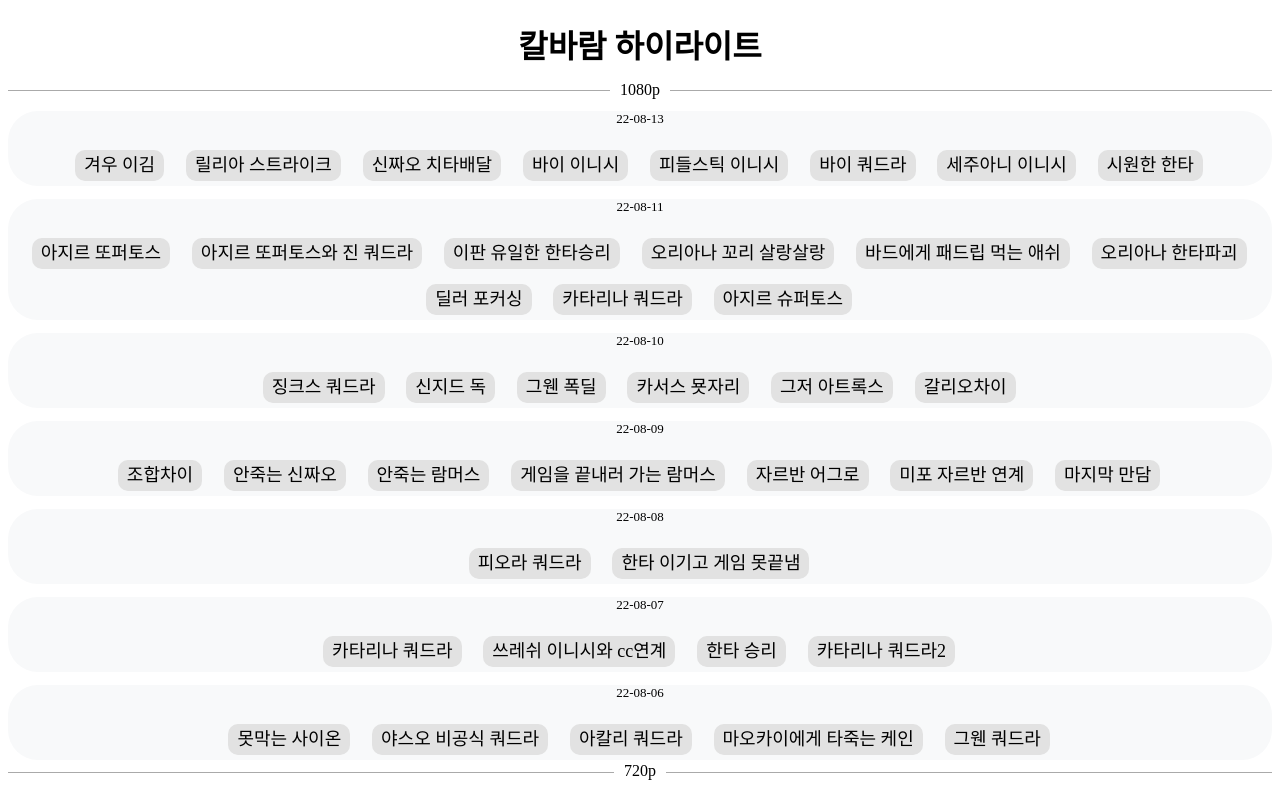
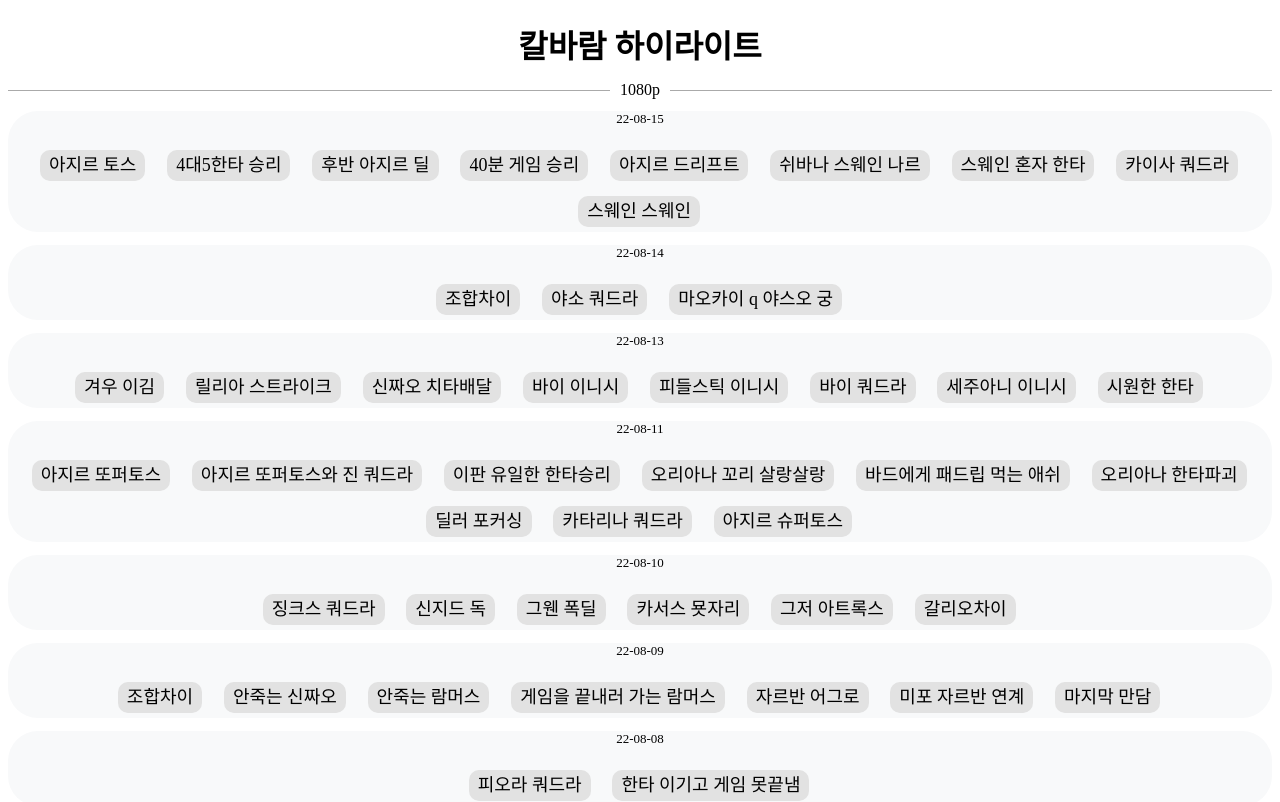
Before and after one commit to DANCIINGQUEEN/lolmadmovie, a React (Create React App) app: page / in a window 1280 px wide. Shown: the top 802 px of the page. Built offline with nearby package versions, Linux system fonts and the light colour scheme.

Commit message:
15th commit

```diff
--- a/src/VideoLink.js
+++ b/src/VideoLink.js
@@ -963,10 +963,91 @@ function VideoLink() {
     }
 
 
+    const FHD220814= {
+        L1: {
+            title: "조합차이",
+            link: "https://www.youtube.com/watch?v=pquKhn3nSbY"
+        },
+        L2: {
+            title: "야소 쿼드라",
+            link: "https://www.youtube.com/watch?v=BVoSJDuOIFE"
+        },
+        L3: {
+            title: "마오카이 q 야스오 궁",
+            link: "https://www.youtube.com/watch?v=MqbP8BVIioI"
+        },
+    }
+
+    const FHD220815= {
+        L1: {
+            title: "아지르 토스",
+            link: "https://www.youtube.com/watch?v=hU5UAYZLfb0"
+        },
+        L2: {
+            title: "4대5한타 승리",
+            link: "https://www.youtube.com/watch?v=pzxPONshDwk"
+        },
+        L3: {
+            title: "후반 아지르 딜",
+            link: "https://www.youtube.com/watch?v=patjij2wRdQ"
+        },
+        L4: {
+            title: "40분 게임 승리",
+            link: "https://www.youtube.com/watch?v=x0dscLSJWn0"
+        },
+        L5: {
+            title: "아지르 드리프트",
+            link: "https://www.youtube.com/watch?v=TZlYtFX6LPc"
+        },
+        L6: {
+            title: "쉬바나 스웨인 나르",
+            link: "https://www.youtube.com/watch?v=y0WH81ddhRQ"
+        },
+        L7: {
+            title: "스웨인 혼자 한타",
+            link: "https://www.youtube.com/watch?v=A-6E_iK79vk"
+        },
+        L8: {
+            title: "카이사 쿼드라",
+            link: "https://www.youtube.com/watch?v=ffBIswCmcdU"
+        },
+        L9: {
+            title: "스웨인 스웨인",
+            link: "https://www.youtube.com/watch?v=ISnpEmbenfI"
+        },
+    }
+
+
 
     return (
         <div>
             <HorizonLine text={"1080p"}/>
+
+            {/*22-08-15*/}
+            <Container>
+                <P>22-08-15</P>
+                {
+                    Object.entries(FHD220815).map((list) => (
+                        <Li id={list[1].title}>
+                            <A href={list[1].link}>{list[1].title}</A>
+                        </Li>
+
+                    ))
+                }
+            </Container>
+
+            {/*22-08-14*/}
+            <Container>
+                <P>22-08-14</P>
+                {
+                    Object.entries(FHD220814).map((list) => (
+                        <Li id={list[1].title}>
+                            <A href={list[1].link}>{list[1].title}</A>
+                        </Li>
+
+                    ))
+                }
+            </Container>
 
             {/*22-08-13*/}
             <Container>
```
